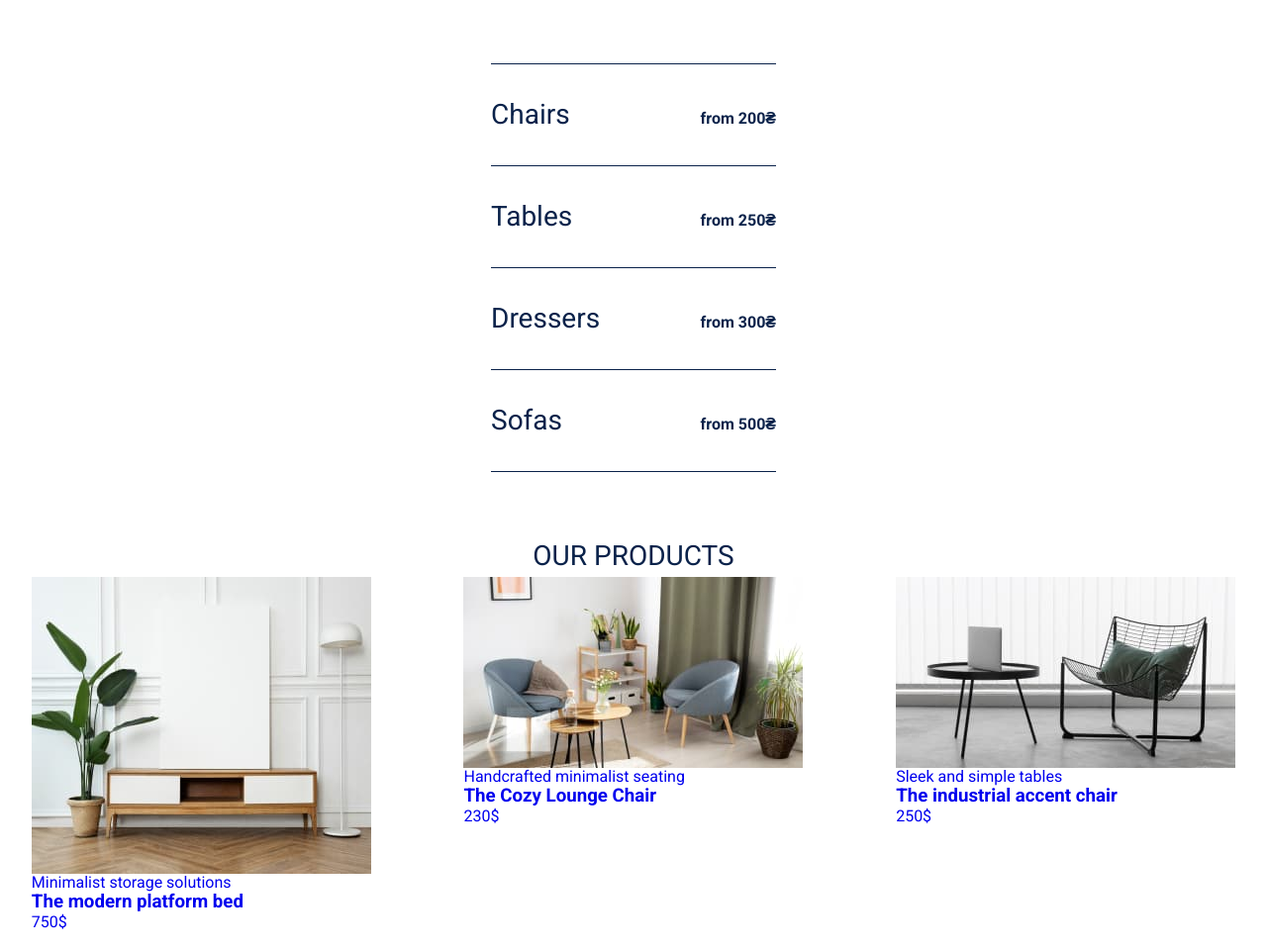
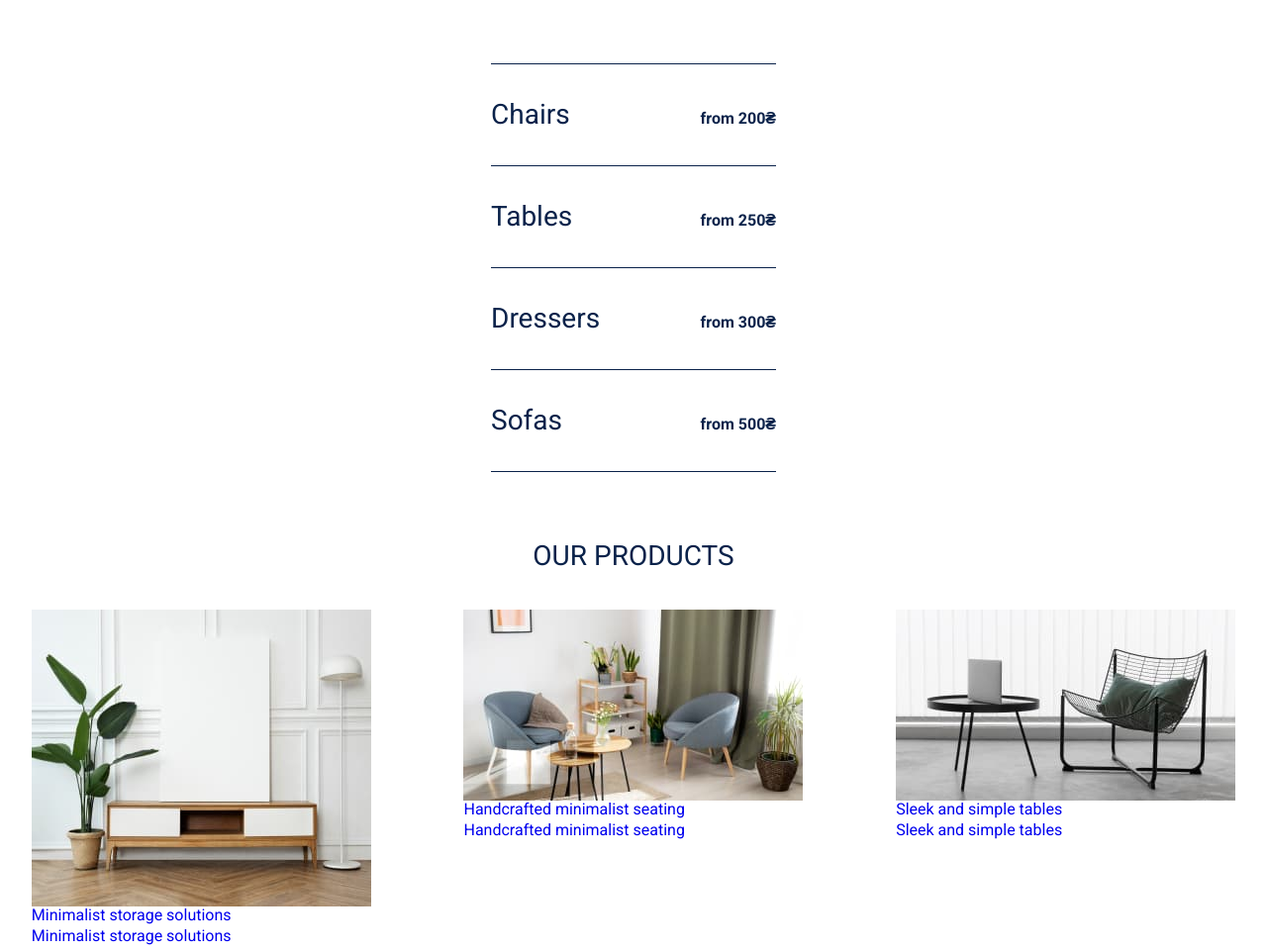
Before and after one commit to Alexandra100layrenko/project_html-css, a plain HTML site: page price.html in a window 1280 px wide. Shown: the top 961 px of the page at 99% size. Drawn offline with nearby package versions, Linux system fonts and the light colour scheme.

Commit message:
update all

```diff
--- a/css/styles.css
+++ b/css/styles.css
@@ -127,6 +127,7 @@ body{
   text-transform: uppercase;
   color: #0A224A;
   text-align: center;
+  margin-bottom: 33px;
 }
 
 .product-list{
@@ -141,3 +142,12 @@ body{
   margin-right: auto;
  /* width: calc((100% - 16px) / 2);*/
 }
+
+.text-titel-product{
+  font-family: 'Roboto', sans-serif;
+  font-size: 16px;
+  font-weight: 400;
+  line-height: 1.5;
+  letter-spacing: 0em;
+  text-align: left;
+}
--- a/price.html
+++ b/price.html
@@ -32,15 +32,15 @@
         <a href="#" class="product-link">
           <picture>
             <source srcset="./images/minimalist-mobile.jpg 1x, ./images/minimalist-mobile-2x.jpg 2x, ./minimalist-mobile-3x.jpg 3x"
-              media="(min-widht: 320px)" >
+              media="(min-widht: 320px)"
+              min-width="288">
             <source srcset="./images/minimalist-tab.jpg 1x, ./images/minimalist-tab-2x.jpg 2x, ./images/minimalist-tab-3x.jpg 3x"
               media="(min-widht: 768px)" >
             <source srcset="./images/minimalist-dectop.jpg 1x, ./images/minimalist-dectop-2x.jpg 2x, ./images/minimalist-dectop-3x.jpg 3x"
               media="(min-widht: 1440px)" >
             <img src="./images/minimalist-mobile.jpg" alt="Minimalist storage solutions">Minimalist storage solutions
           </picture>
-          <h3 class="text-titel-product">The modern platform bed</h3>
-          <p class="text-titel-descriptions">750$</p>
+          <h3 class="text-titel-product">Minimalist storage solutions</h3>
           </a>
       </li>
       <li class="product-item">
@@ -50,13 +50,13 @@
               media="(min-widht: 320px)"
               class="visually-hidden" >
             <source srcset="./images/handcrafted-minimalist-tab.jpg 1x, ./images/handcrafted-minimalist-tab-2x.jpg 2x, ./images/handcrafted-minimalist-tab-3x.jpg 3x"
-              media="(min-widht: 768px)" >
+              media="(min-widht: 768px)"
+              min-width="288" >
             <source srcset="./images/handcrafted-minimalist-dectop.jpg 1x, ./images/handcrafted-minimalist-dectop-2x.jpg 2x, ./images/handcrafted-minimalist-dectop-3x.jpg 3x"
               media="(min-widht: 1440px)" >
             <img src="./images/cozy-mobile.jpg" alt="Handcrafted minimalist seating">Handcrafted minimalist seating
           </picture>
-          <h3 class="text-titel-product">The Cozy Lounge Chair</h3>
-          <p class="text-titel-descriptions">230$</p>
+          <h3 class="text-titel-product">Handcrafted minimalist seating</h3>
         </a>
       </li>
       <li class="product-item">
@@ -72,8 +72,7 @@
               media="(min-widht: 1440px)" >
             <img src="./images/industrial-mobile.jpg" alt="Sleek and simple tables">Sleek and simple tables
           </picture>
-          <h3 class="text-titel-product">The industrial accent chair</h3>
-          <p class="text-titel-descriptions">250$</p>
+          <h3 class="text-titel-product">Sleek and simple tables</h3>
         </a>
       </li>
       <li class="product-item">
@@ -89,8 +88,7 @@
               media="(min-widht: 1440px)" >
             <img src="./images/minimalist-seating-dectop.jpg" alt="Minimalist seating for every space">Minimalist seating for every space
           </picture>
-          <h3 class="text-titel-product"></h3>
-          <p class="text-titel-descriptions"></p>
+          <h3 class="text-titel-product">Minimalist seating for every space</h3>
         </a>
       </li>
     </ul>
```
